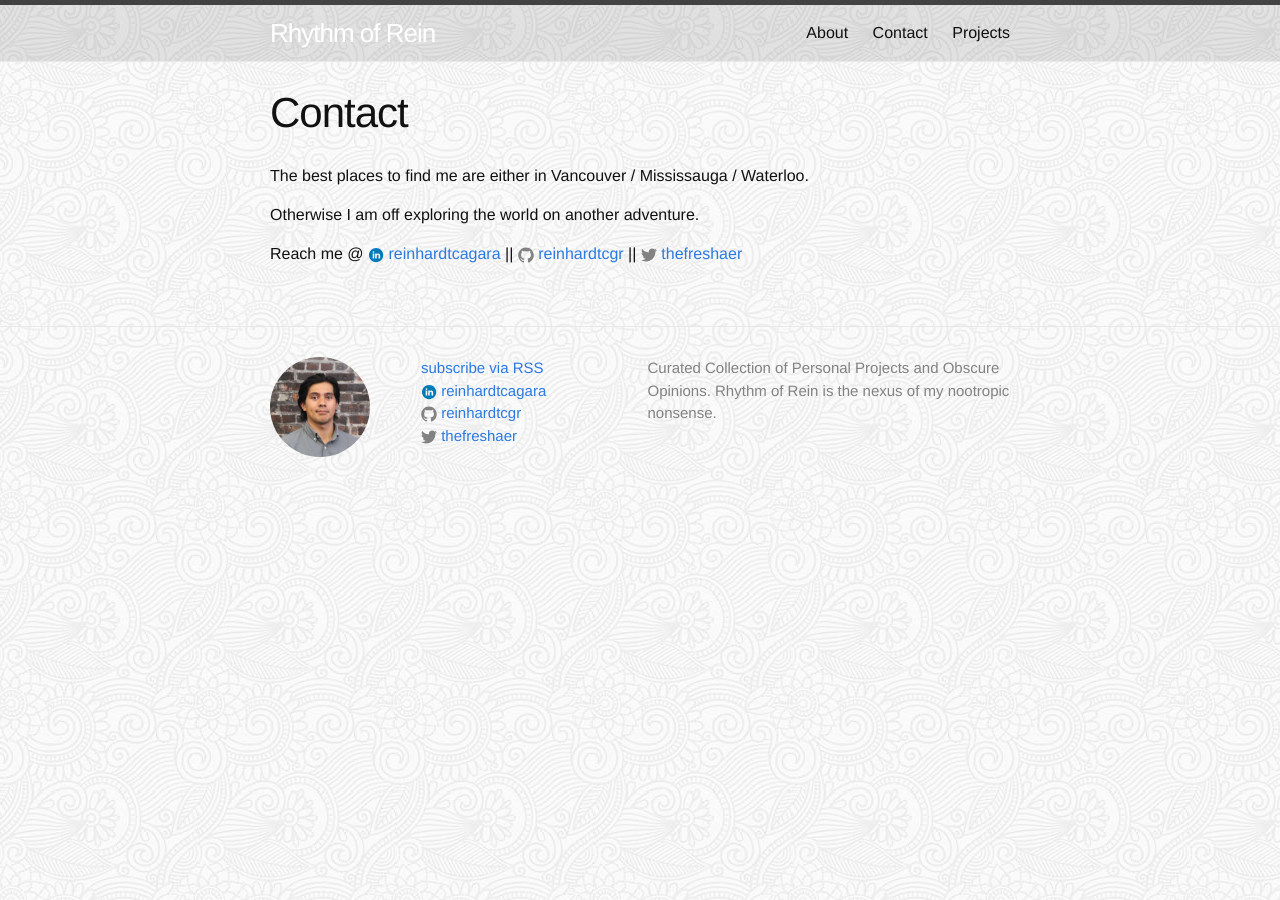
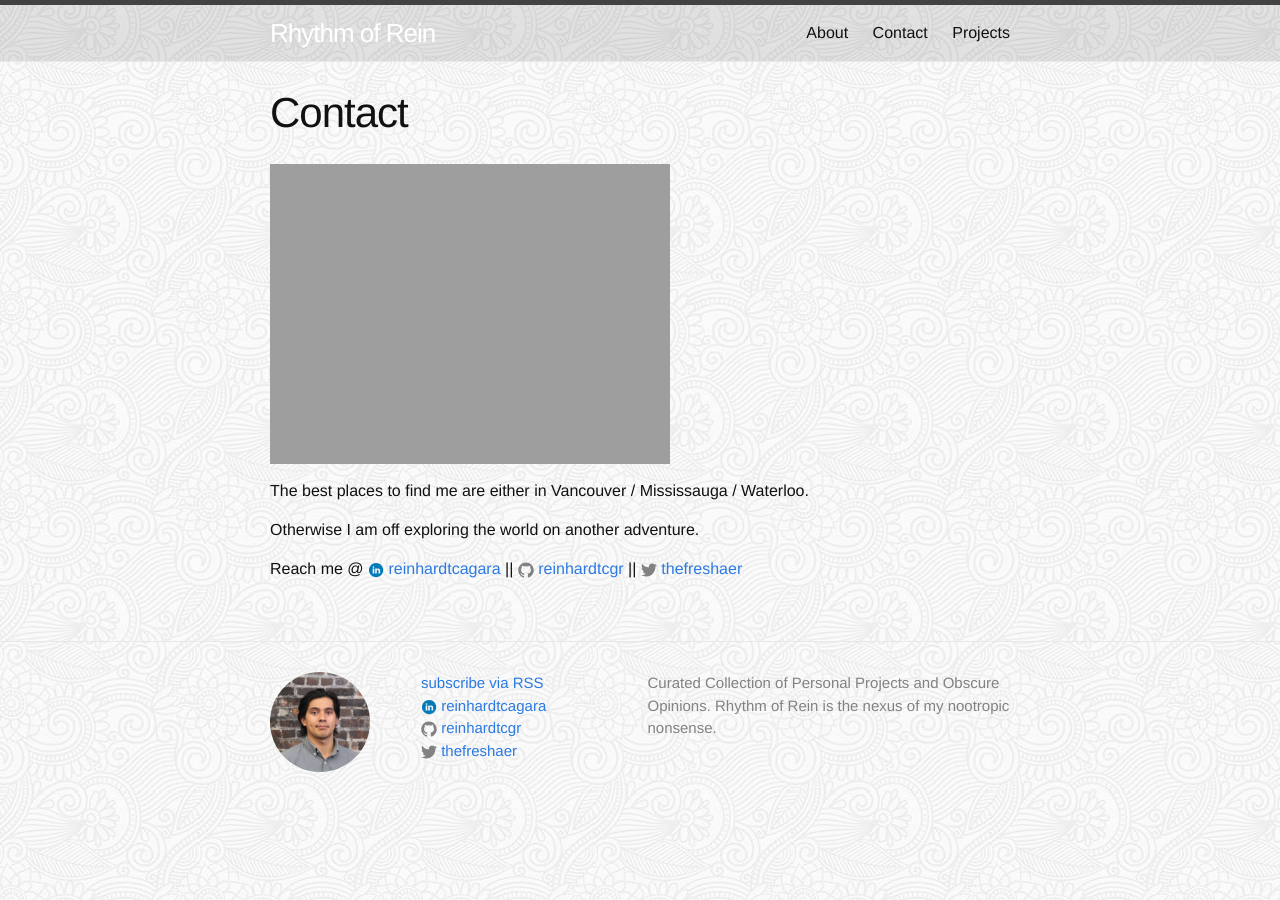
Before and after one commit to reinhardt021/reinhardt021.github.io, a Jekyll site: the page built from contact.md, in a window 1280 px wide. Built offline with Jekyll 4.4.1, drawn with Linux system fonts in a browser that asks for light colours.

Commit message:
Added image to contact page

```diff
--- a/contact.md
+++ b/contact.md
@@ -3,6 +3,9 @@ layout: page
 title: Contact
 permalink: /contact/
 ---
+
+![Vancouver Andy Livingstone Park]({{ site.url }}/assets/VAN_20160123_031328.jpg){: #contact-pic}
+
 
 The best places to find me are either in Vancouver / Mississauga / Waterloo.
 
--- a/css/main.scss
+++ b/css/main.scss
@@ -87,3 +87,7 @@ body {
     height: 100px;
     border-radius: 50%;
 }
+
+#contact-pic {
+    max-width: 100%;
+}
```
Also changed, not shown: 1 other file.
